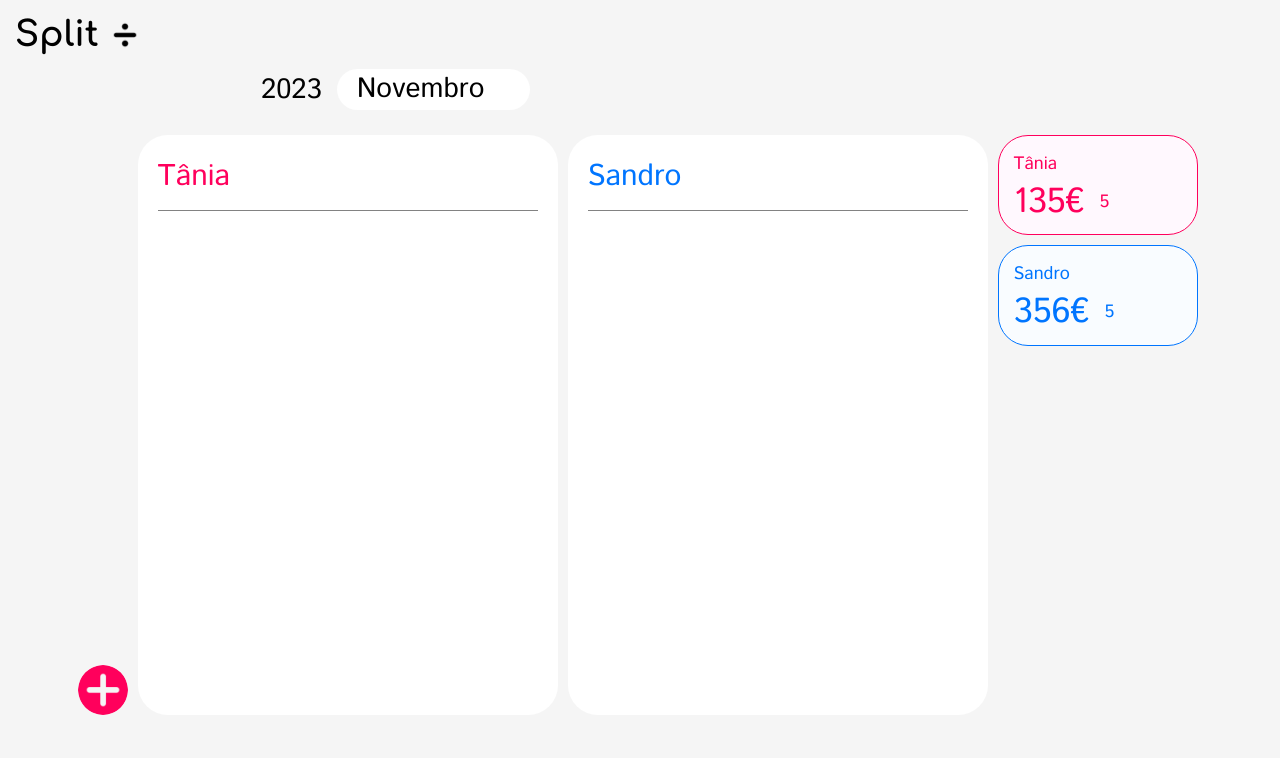
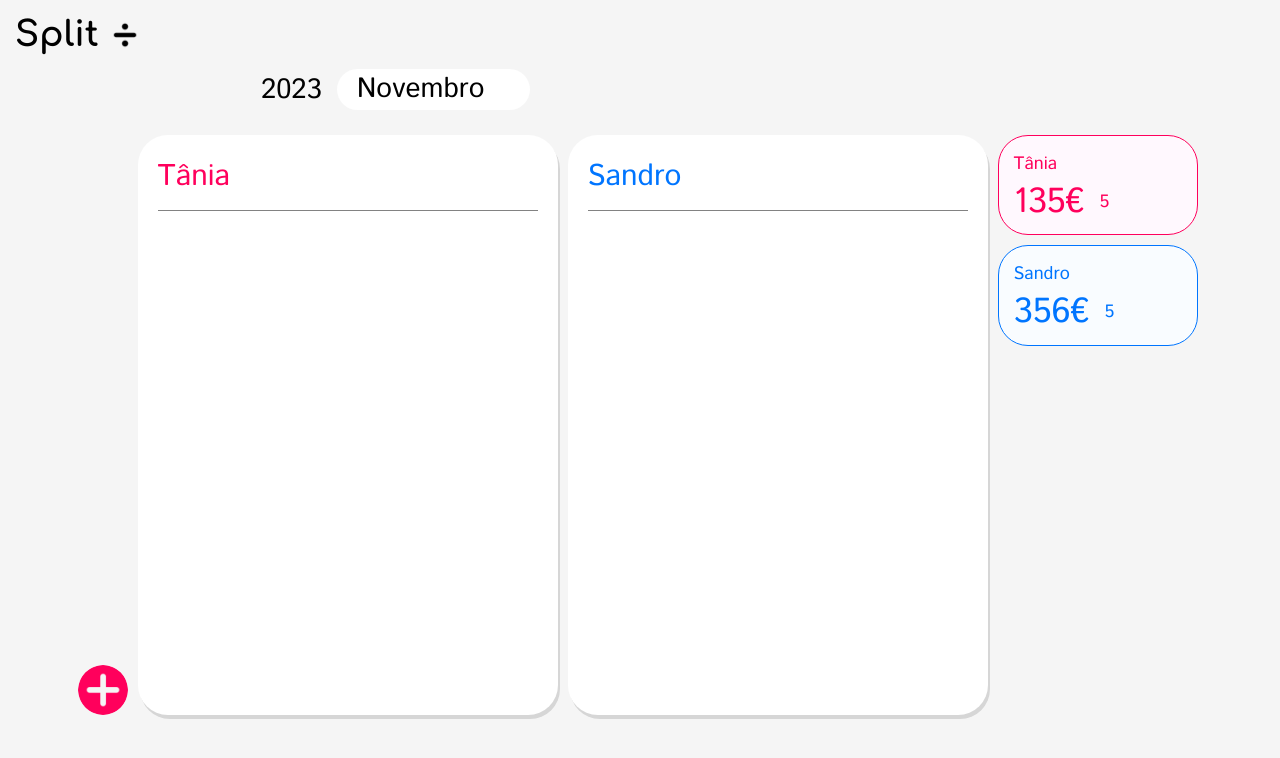
Before and after one commit to Mrs-Brightside/split, a plain HTML site: page index.html in a window 1280 px wide. Drawn offline with Linux system fonts and the light colour scheme.

Commit message:
css updated. Shadows under the boards

```diff
--- a/styles.css
+++ b/styles.css
@@ -70,6 +70,8 @@ select {
     padding: 20px;
     margin:5px;
     background-color: white;
+    box-shadow: 2px 4px #d6d6d6;
+
 }
 
 
```
